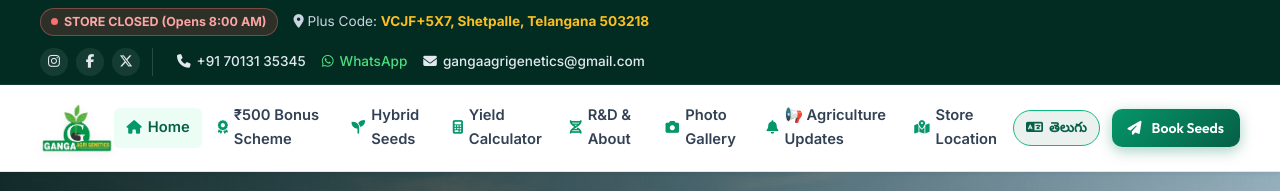
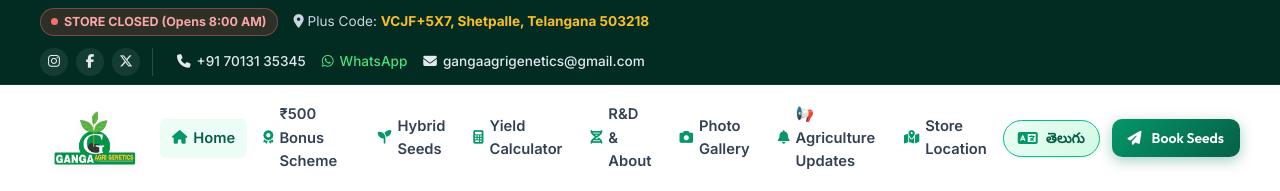
Before and after one commit to gangaagrigenetics/gangaagrigenetics, a website: page index.html in a window 1280 px wide. Shown: the top 191 px of the page. Drawn offline with Linux system fonts and the light colour scheme.

Commit message:
fix(ui): prevent brand logo from collapsing in Telugu mode with responsive navbar and fallback

```diff
--- a/index.html
+++ b/index.html
@@ -147,7 +147,7 @@
         <div class="container">
             <div class="header-content">
                 <a href="#hero" class="brand-logo" aria-label="Ganga Agri Genetics Home">
-                    <img src="assets/images/logo.png" alt="Ganga Agri Genetics Official Logo" class="logo-image" width="120" height="62">
+                    <img src="assets/images/logo.png" alt="Ganga Agri Genetics Official Logo" class="logo-image" width="120" height="62" onerror="this.onerror=null; this.src='assets/images/logo.svg';">
                 </a>
 
                 <nav class="nav" aria-label="Primary Navigation">
--- a/style.css
+++ b/style.css
@@ -461,6 +461,9 @@ p {
   display: flex;
   align-items: center;
   text-decoration: none;
+  flex-shrink: 0;
+  min-width: 120px;
+  z-index: 10;
   transition: transform var(--transition-fast);
 }
 
@@ -469,11 +472,13 @@ p {
 }
 
 .logo-image {
-  height: 66px;
+  height: 60px;
   width: auto;
-  max-height: 72px;
+  min-width: 110px;
+  max-height: 68px;
   display: block;
   object-fit: contain;
+  flex-shrink: 0;
   filter: drop-shadow(0 2px 4px rgba(0, 0, 0, 0.05));
 }
 
@@ -2792,31 +2797,27 @@ body.modal-open {
   }
 }
 
-@media (max-width: 768px) {
-  .top-bar-content {
-    flex-direction: column;
-    align-items: flex-start;
-  }
-
+@media (max-width: 1140px) {
   .nav-toggle {
     display: flex;
   }
 
   .nav-menu {
     position: fixed;
-    top: 70px;
+    top: 76px;
     left: 0;
     width: 100%;
     background: var(--white);
     flex-direction: column;
     align-items: stretch;
-    padding: 20px;
-    gap: 8px;
+    padding: 24px;
+    gap: 10px;
     box-shadow: var(--shadow-lg);
     border-bottom: 1px solid var(--color-border);
-    max-height: calc(100vh - 70px);
+    max-height: calc(100vh - 76px);
     overflow-y: auto;
     display: none;
+    z-index: 999;
   }
 
   .nav-menu.active {
@@ -2825,7 +2826,14 @@ body.modal-open {
 
   .nav-link {
     padding: 12px 16px;
-    font-size: 1rem;
+    font-size: 1.05rem;
+  }
+}
+
+@media (max-width: 768px) {
+  .top-bar-content {
+    flex-direction: column;
+    align-items: flex-start;
   }
 
   .hero-slide {
@@ -2953,24 +2961,43 @@ body.modal-open {
 .lang-switch-btn {
   display: inline-flex;
   align-items: center;
-  gap: 6px;
-  padding: 6px 12px;
-  background: rgba(6, 78, 59, 0.08);
-  border: 1.5px solid var(--primary-500);
+  gap: 8px;
+  padding: 6px 14px;
+  background: linear-gradient(135deg, #ecfdf5 0%, #d1fae5 100%);
+  border: 1.5px solid #10b981;
   border-radius: var(--radius-full);
-  color: var(--primary-800);
+  color: #065f46;
   font-family: var(--font-heading);
   font-weight: 700;
-  font-size: 0.85rem;
+  font-size: 0.88rem;
   cursor: pointer;
+  white-space: nowrap;
+  flex-shrink: 0;
+  box-shadow: 0 1px 3px rgba(16, 185, 129, 0.15);
   transition: all var(--transition-fast);
 }
 
+.lang-switch-btn i {
+  font-size: 1rem;
+  color: #059669;
+  transition: transform 0.3s ease;
+}
+
 .lang-switch-btn:hover {
-  background: var(--primary-700);
+  background: linear-gradient(135deg, #10b981 0%, #059669 100%);
   color: var(--white);
+  border-color: #059669;
   transform: translateY(-1px);
-  box-shadow: var(--shadow-sm);
+  box-shadow: 0 4px 12px rgba(16, 185, 129, 0.35);
+}
+
+.lang-switch-btn:hover i {
+  color: var(--white);
+  transform: rotate(15deg);
+}
+
+.lang-switch-btn:active {
+  transform: scale(0.97);
 }
 
 .about-lab-photo-card {
```
